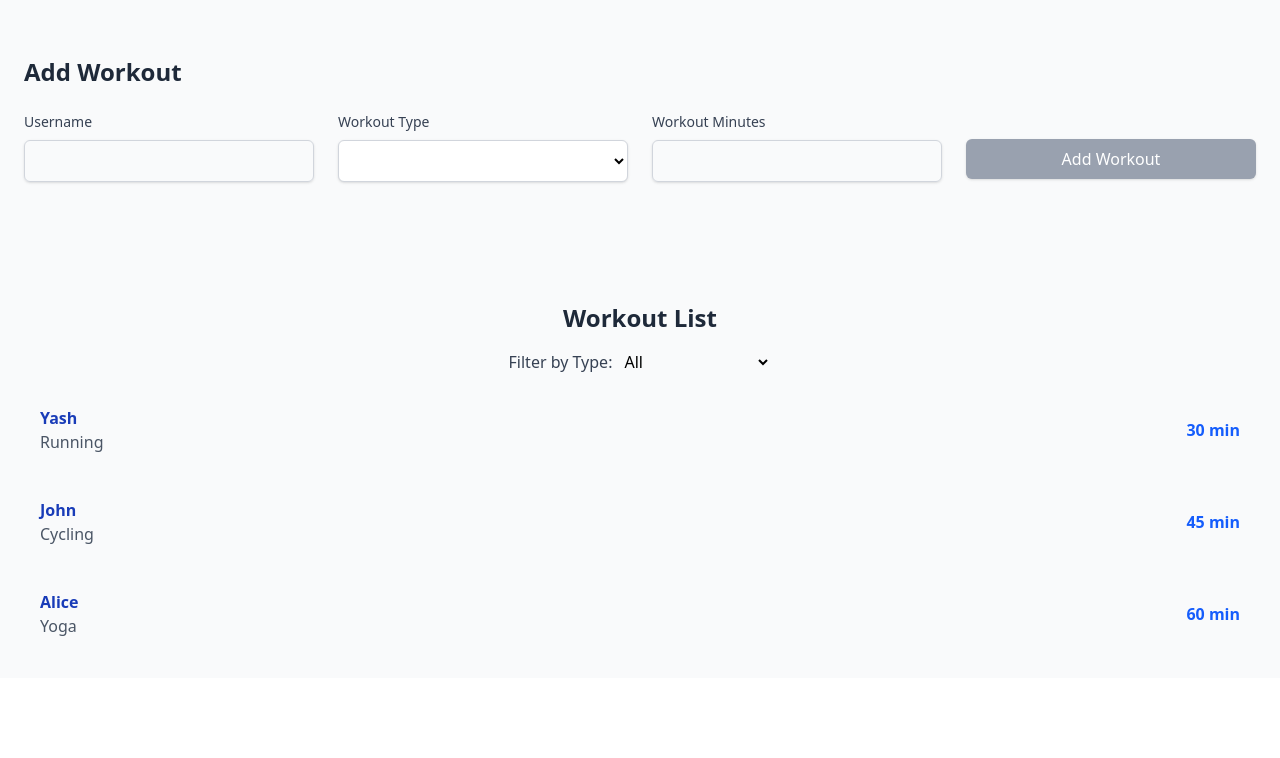
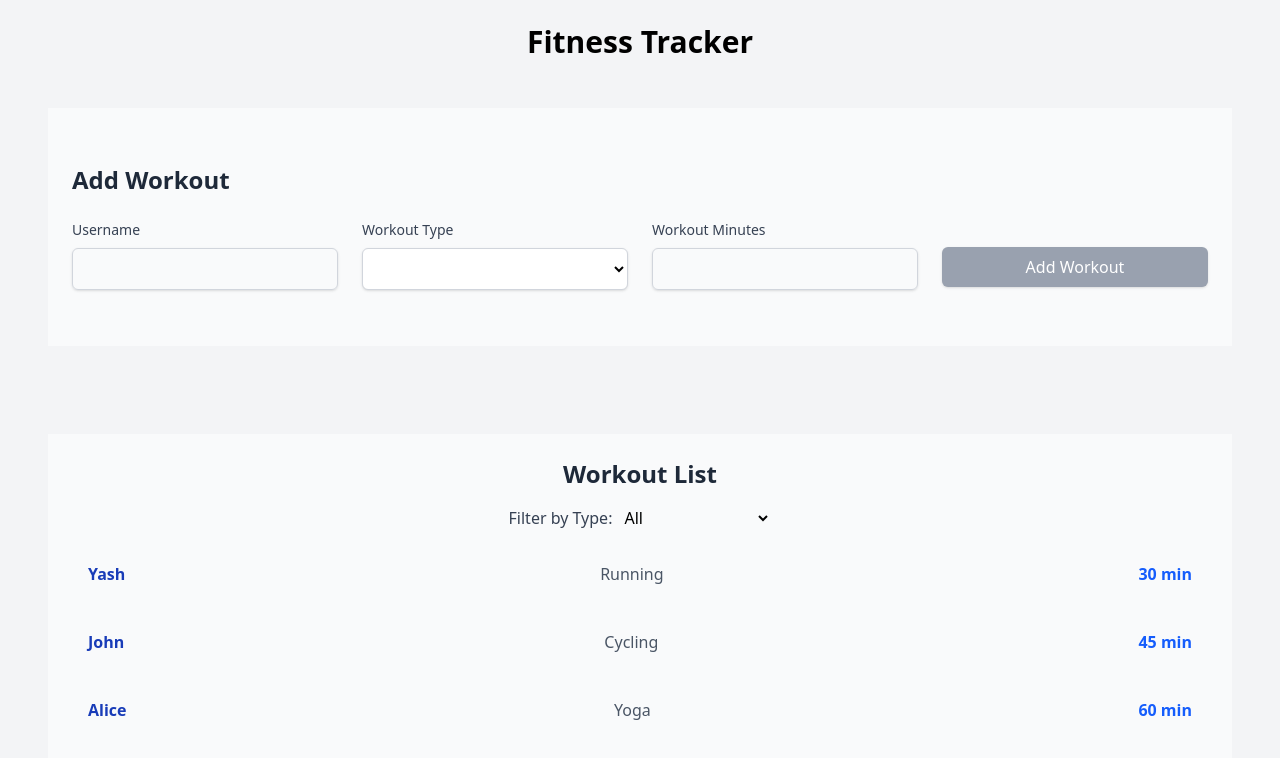
Before and after one commit to yakatyansh/fitness-tracker, an Angular app: page / in a window 1280 px wide. Shown: the top 758 px of the page. Built offline with nearby package versions, Linux system fonts and the light colour scheme.

Commit message:
ui fixes

```diff
--- /dev/null
+++ b/src/app/app.component.html
@@ -0,0 +1,13 @@
+<div class="min-h-screen bg-gray-100 p-6">
+    <h1 class="text-3xl font-bold text-center mb-6">Fitness Tracker</h1>
+
+    <!-- Add Workout Component -->
+    <div class="max-w-full mx-auto p-6 rounded-lg ">
+      <app-add-workout></app-add-workout>
+    </div>
+
+    <!-- Workout List Component (handles its own filtering) -->
+    <div class="max-w-full mx-auto p-6 rounded-lg ">
+      <app-workout-list></app-workout-list>
+    </div>
+  </div>
--- a/src/app/app.component.ts
+++ b/src/app/app.component.ts
@@ -7,10 +7,7 @@ import { WorkoutListComponent } from "./components/workout-list/workout-list.com
   selector: 'app-root',
   standalone: true,
   imports: [AddWorkoutComponent, WorkoutListComponent],
-  template: ` <div class="bg-gray-50">
-      <app-add-workout></app-add-workout>
-      <app-workout-list></app-workout-list>
-    </div>`,
+  templateUrl:'./app.component.html',
   styleUrl: './app.component.css'
 })
 export class AppComponent {
--- a/src/app/components/workout-list/workout-list.component.html
+++ b/src/app/components/workout-list/workout-list.component.html
@@ -17,8 +17,8 @@
           class="  p-4 rounded-lg  flex justify-between items-center">
         <div>
           <p class="font-semibold text-blue-800">{{ workout.UserName }}</p>
-          <p class="text-gray-600">{{ workout.workoutType }}</p>
         </div>
+        <p class="text-gray-600">{{ workout.workoutType }}</p>
         <span class="text-blue-600 font-semibold">{{ workout.workoutMinutes }} min</span>
       </li>
     </ul>
```
